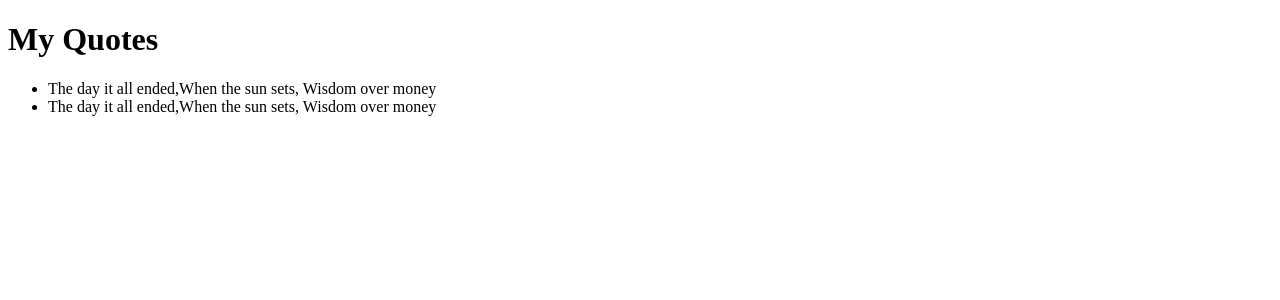
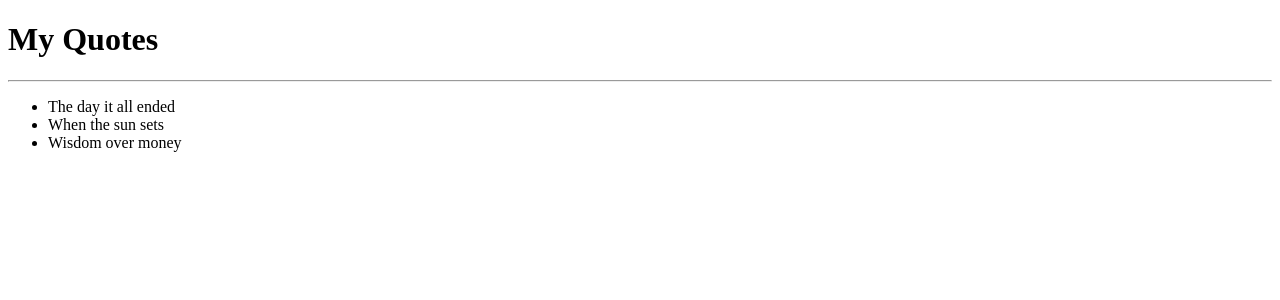
Before and after one commit to Kahumbi/quotes, an Angular app: page / in a window 1280 px wide. Shown: the top 300 px of the page. Built offline with nearby package versions, Linux system fonts and the light colour scheme.

Commit message:
Add change to the array and class

```diff
--- a/src/app/app.component.html
+++ b/src/app/app.component.html
@@ -1,8 +1,9 @@
 <div>
   <h1>My Quotes</h1>
+  <hr>
   <ul>
     <li *ngFor="let quote of quotes">
-      {{quotes}}
+      {{quote.name}}
     </li>
   </ul>
 
--- a/src/app/app.component.ts
+++ b/src/app/app.component.ts
@@ -1,4 +1,5 @@
 import { Component } from '@angular/core';
+import { Quote } from './quote';
 
 @Component({
   selector: 'app-root',
@@ -6,10 +7,10 @@ import { Component } from '@angular/core';
   styleUrls: ['./app.component.css']
 })
 export class AppComponent {
-  quotes :string[];
-
-    constructor(){
-      this.quotes= ["The day it all ended","When the sun sets, Wisdom over money"]
-    }
-
+  quotes :Quote[]= [
+    {id:1, name:'The day it all ended'},
+    {id:1, name:'When the sun sets'},
+    {id:1, name:'Wisdom over money'},
+  ];
+  title: any;
 }
--- a/src/app/quote.ts
+++ b/src/app/quote.ts
@@ -1,4 +1,5 @@
 export class Quote {
-
+    id:number | undefined
+    name:string | undefined
 
 }
```
Also changed, not shown: 1 other file (tests, documents, lock files or other folders).
